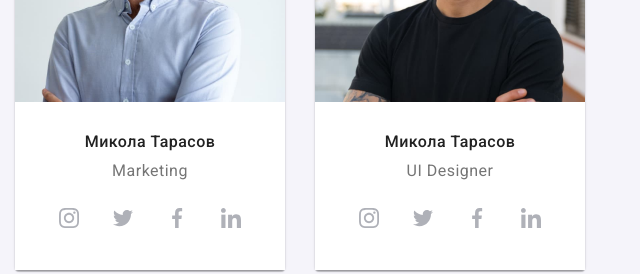
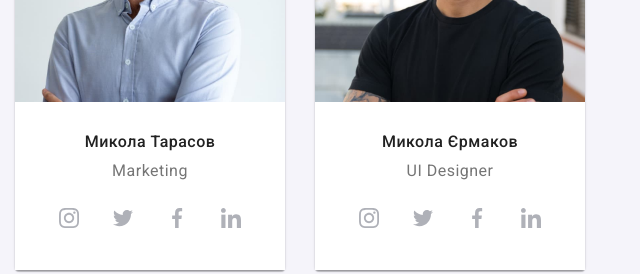
Before and after one commit to fullstack2002/goit-markup-hw-05, a plain HTML site: page index.html in a window 1280 px wide. Shown: the part 1940-2214 px from the top of the page, 640-1280 px from the left. Drawn offline with nearby package versions, Linux system fonts and the light colour scheme.

Commit message:
Update index.html

```diff
--- a/index.html
+++ b/index.html
@@ -237,7 +237,7 @@
                     <li class="employees-card">
                         <img src="./images/team4.jpg" alt="фото співробітника" width="270" height="260">
                         <div class="employee-card-wrapper">
-                            <h3 class="employee">Микола Тарасов</h3>
+                            <h3 class="employee">Микола Єрмаков</h3>
                             <p class="job-position" lang="en">UI Designer</p>
                             <ul class="icon-list list">
                                 <li>
```
